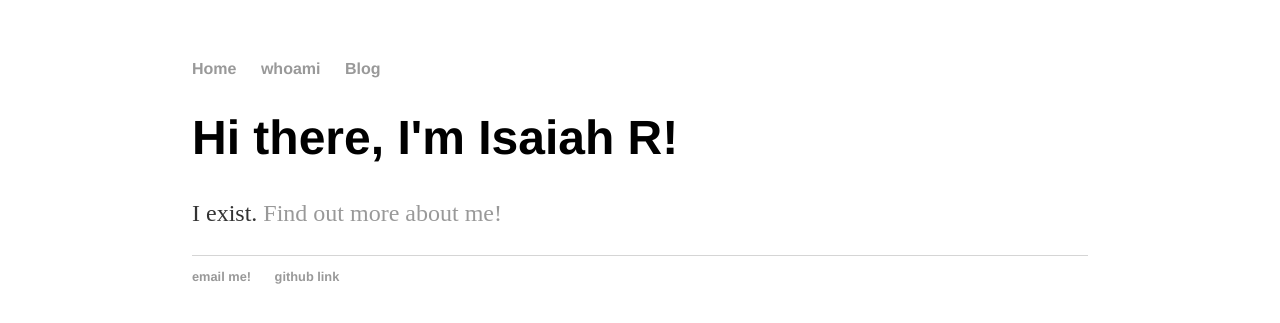
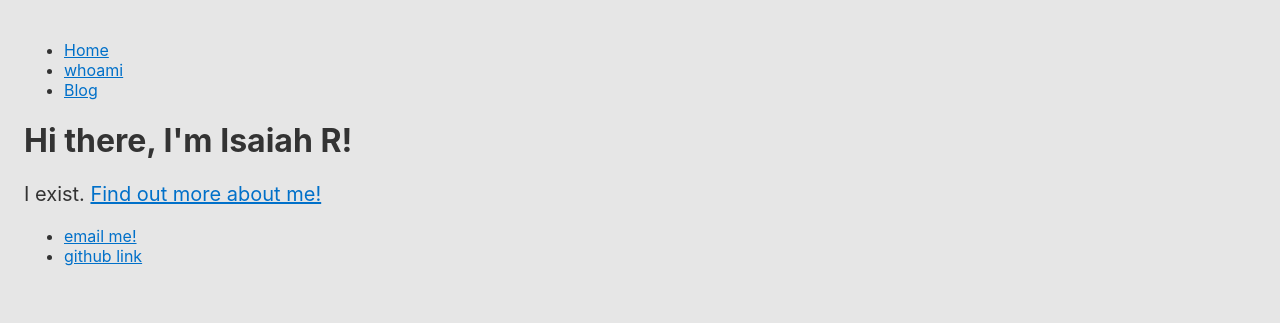
Before and after one commit to RealJammy/RealJammy.github.io, a Jekyll site: the page built from index.html, in a window 1280 px wide. Shown: the top 323 px of the page. Built offline with Jekyll 4.4.1, drawn with Linux system fonts in a browser that asks for light colours.

Commit message:
Dark mode!

```diff
--- a/css/main.css
+++ b/css/main.css
@@ -1,43 +1,60 @@
-body {
-    margin: 60px auto;
-    width: 70%;
-}
-nav ul, footer ul {
-    font-family:'Helvetica', 'Arial', 'Sans-Serif';
-    padding: 0px;
-    list-style: none;
-    font-weight: bold;
-}
-nav ul li, footer ul li {
-    display: inline;
-    margin-right: 20px;
-}
-a {
-    text-decoration: none;
-    color: #999;
-}
-a:hover {
-    text-decoration: underline;
-}
-h1 {
-    font-size: 3em;
-    font-family:'Helvetica', 'Arial', 'Sans-Serif';
-}
-p {
-    font-size: 1.5em;
-    line-height: 1.4em;
-    color: #333;
-}
-footer {
-    border-top: 1px solid #d5d5d5;
-    font-size: .8em;
+---
+---
+
+html, html[data-theme="light"] {
+	--link-color: rgb(0, 112, 201);
+  --main-background-color: hsl(0, 0%, 90%);
+  --main-text-color: hsl(0, 0%, 20%);
 }
 
-ul.posts {
-    margin: 20px auto 40px;
-    font-size: 1.5em;
+html[data-theme="dark"] {
+  --link-color: rgb( 100, 210, 255);
+  --main-background-color: hsl(0, 0%, 20%);
+  --main-text-color: hsl(0, 0%, 85%);
 }
 
-ul.posts li {
-    list-style: none;
+
+@media (prefers-color-scheme: dark) {
+    html, html[data-theme="dark"] {
+      --link-color: rgb( 100, 210, 255);
+    	--main-background-color: hsl(0, 0%, 20%);
+    	--main-text-color: hsl(0, 0%, 85%);
+    }
+
+    html[data-theme="light"] {
+		  --link-color: rgb(0, 112, 201);
+    	--main-background-color: hsl(0, 0%, 90%);
+  	 --main-text-color: hsl(0, 0%, 20%);
+  }
 }
+
+
+body {
+	background-color: var(--main-background-color);
+	color: var(--main-text-color);
+	font-family: -apple-system, BlinkMacSystemFont, "Segoe UI", Roboto, Helvetica, Arial, sans-serif, "Apple Color Emoji", "Segoe UI Emoji", "Segoe UI Symbol";
+	padding: 1em;
+}
+
+a {
+	color: var(--link-color);
+}
+
+article {
+	max-width: 650px;
+	margin: 2em auto;
+}
+
+
+h1 {
+	font-size: 2rem;
+}
+
+h2 {
+	font-size: 1.5rem;
+	margin-top: 2em;
+}
+
+p {
+	font-size: 1.25rem;
+}
```
Also changed, not shown: scripts/light-dark.js (added, +53 -0 lines).
